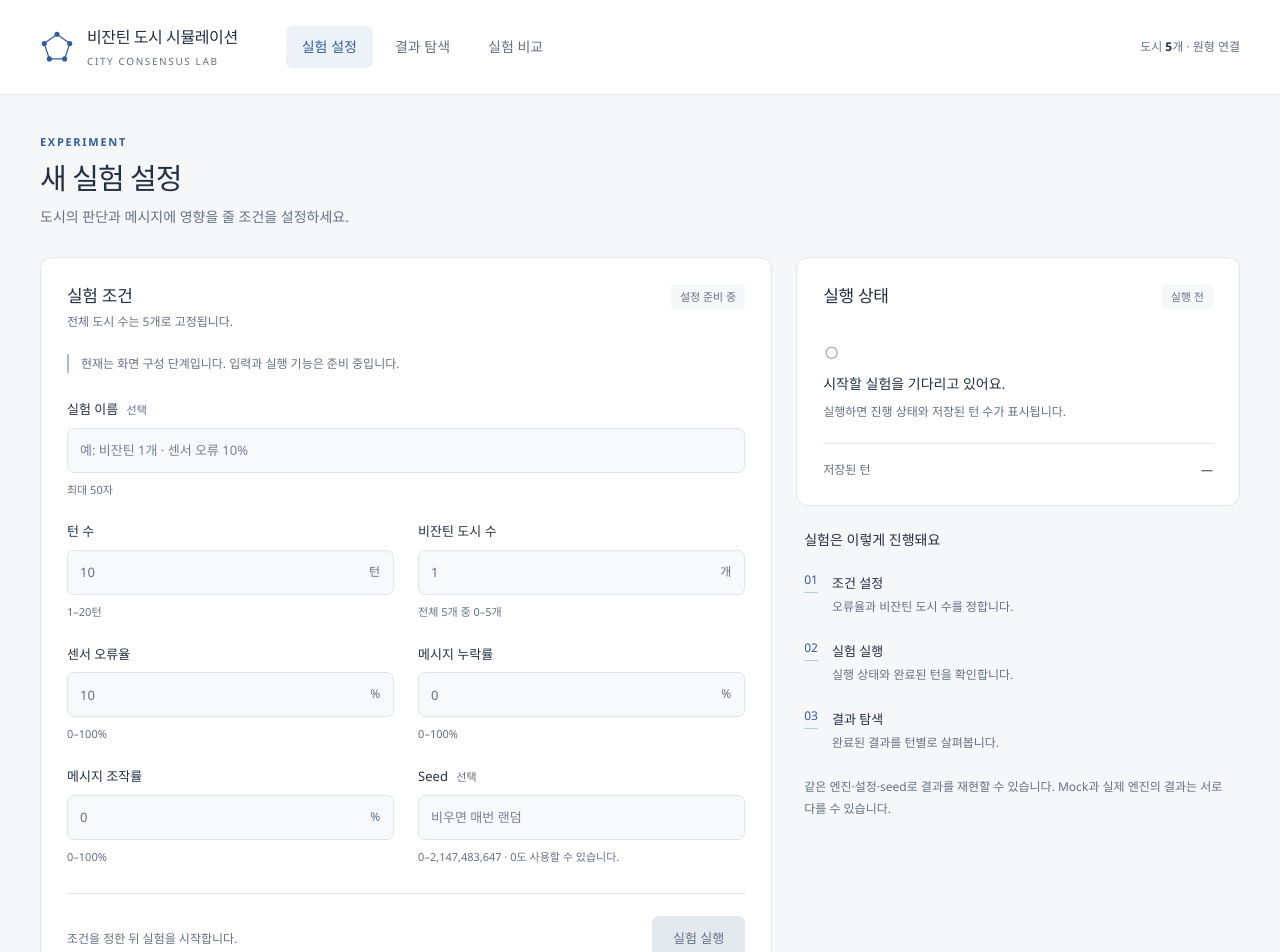
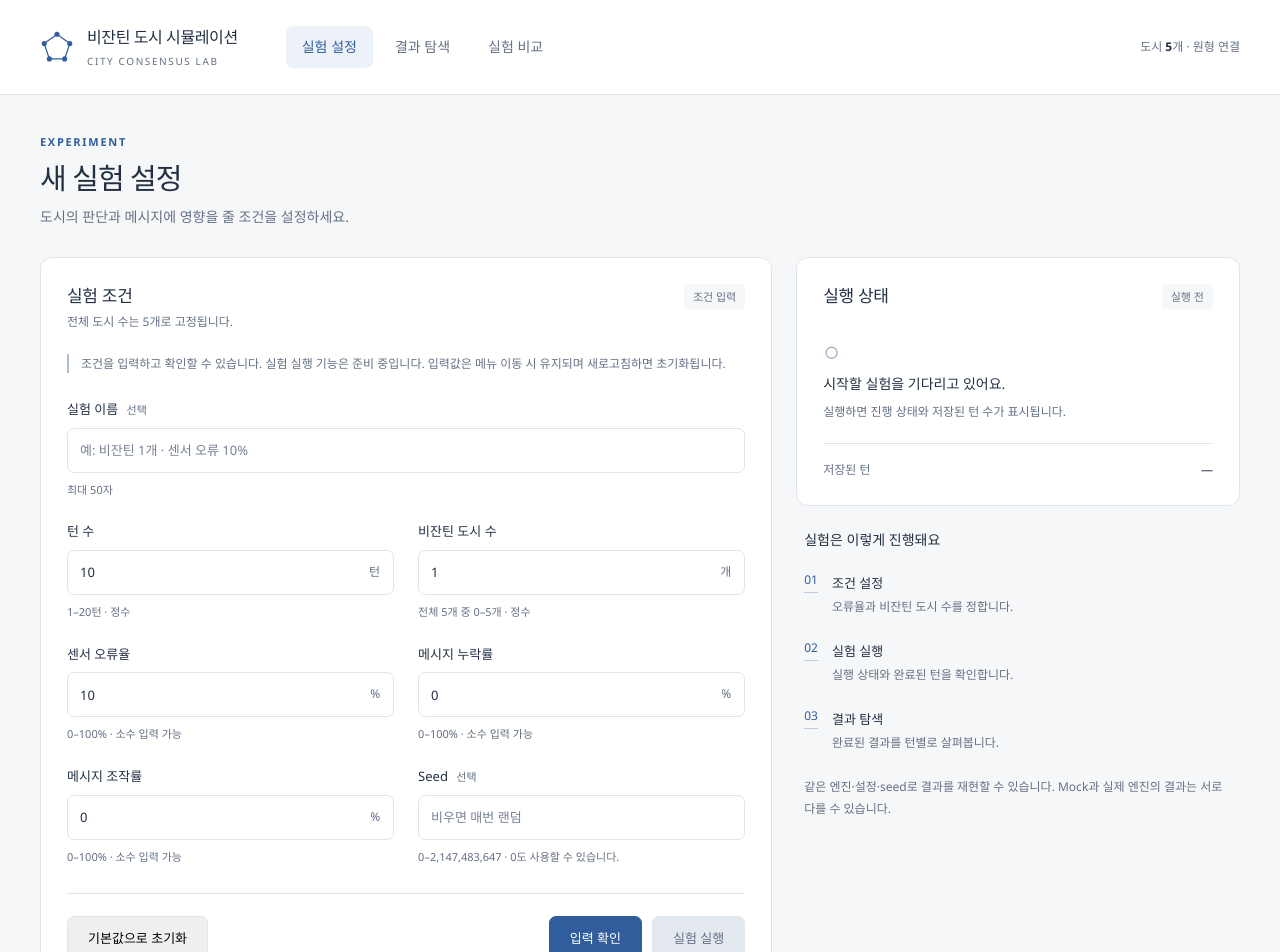
Before and after one commit to jsjin7371/byzantine-city-simulation, a React (Vite) app in the folder frontend/: page / in a window 1280 px wide. Shown: the top 952 px of the page. Built offline with nearby package versions, Linux system fonts and the light colour scheme.

Commit message:
feat: 실험 설정 입력 및 유효성 검사 구현

```diff
--- a/frontend/package.json
+++ b/frontend/package.json
@@ -9,6 +9,7 @@
     "dev": "vite",
     "build": "tsc -b && vite build",
     "lint": "oxlint",
+    "test": "node --experimental-strip-types --test tests/*.test.mjs",
     "typecheck": "tsc -b",
     "preview": "vite preview"
   },
--- a/frontend/src/App.css
+++ b/frontend/src/App.css
@@ -34,6 +34,12 @@
 .field input:disabled, .field select:disabled { color: #657084; -webkit-text-fill-color: #657084; background: #f8f9fb; opacity: 1; }
 .field input::placeholder { color: #768194; -webkit-text-fill-color: #768194; opacity: 1; }
 .field small { font-size: 11px; color: var(--muted); }
+.field .field-error { color: #b42318; }
+.field-error:empty { display: none; }
+.field input[aria-invalid='true'] { border-color: #b42318; }
+.form-actions { display: flex; flex-wrap: wrap; gap: 10px; }
+.form-feedback { font-size: 12px; color: var(--accent); margin-top: 14px; }
+.form-feedback:empty { display: none; }
 .input-with-unit { position: relative; }
 .input-with-unit input { padding-right: 42px; }
 .input-with-unit > span { position: absolute; right: 14px; top: 12px; font-size: 12px; color: var(--muted); }
--- a/frontend/src/App.tsx
+++ b/frontend/src/App.tsx
@@ -5,9 +5,11 @@ import { SetupPage } from './pages/SetupPage'
 import { ResultsPage } from './pages/ResultsPage'
 import { ComparePage } from './pages/ComparePage'
 import './App.css'
+import { createExperimentDraft } from './experimentForm'
 
 function App() {
   const [page, setPage] = useState(readPageFromHash)
+  const [draft, setDraft] = useState(createExperimentDraft)
 
   // 메뉴 주소를 해시로 유지해 새로고침과 브라우저 뒤로 가기도 지원한다.
   useEffect(() => {
@@ -28,7 +30,7 @@ function App() {
       </button>
       <AppHeader currentPage={page} />
       <main id="main-content" className="main-content" tabIndex={-1}>
-        {page === 'setup' && <SetupPage />}
+        {page === 'setup' && <SetupPage draft={draft} onDraftChange={setDraft} />}
         {page === 'results' && <ResultsPage />}
         {page === 'compare' && <ComparePage />}
       </main>
--- /dev/null
+++ b/frontend/src/experimentForm.ts
@@ -0,0 +1,35 @@
+export const settingFields = [
+  { name: 'turns', label: '턴 수', value: '10', hint: '1–20턴 · 정수', unit: '턴', min: 1, max: 20, integer: true },
+  { name: 'byzantine_count', label: '비잔틴 도시 수', value: '1', hint: '전체 5개 중 0–5개 · 정수', unit: '개', min: 0, max: 5, integer: true },
+  { name: 'sensor_error', label: '센서 오류율', value: '10', hint: '0–100% · 소수 입력 가능', unit: '%', min: 0, max: 100, integer: false },
+  { name: 'drop_rate', label: '메시지 누락률', value: '0', hint: '0–100% · 소수 입력 가능', unit: '%', min: 0, max: 100, integer: false },
+  { name: 'flip_rate', label: '메시지 조작률', value: '0', hint: '0–100% · 소수 입력 가능', unit: '%', min: 0, max: 100, integer: false },
+] as const
+
+export type ExperimentField = 'name' | 'seed' | (typeof settingFields)[number]['name']
+export type ExperimentDraft = Record<ExperimentField, string>
+export type FormErrors = Partial<Record<ExperimentField, string>>
+
+// 입력 중 빈 문자열을 유지한다. API 전송용 숫자 변환은 연동 단계에서 처리한다.
+export function createExperimentDraft(): ExperimentDraft {
+  return { name: '', turns: '10', byzantine_count: '1', sensor_error: '10', drop_rate: '0', flip_rate: '0', seed: '' }
+}
+
+export function validateExperimentDraft(draft: ExperimentDraft): FormErrors {
+  const errors: FormErrors = {}
+  if (Array.from(draft.name).length > 50) errors.name = '실험 이름은 50자 이하로 입력해 주세요.'
+  for (const field of settingFields) {
+    const raw = draft[field.name].trim()
+    const pattern = field.integer ? /^\d+$/ : /^(?:\d+(?:\.\d*)?|\.\d+)$/
+    if (!raw) {
+      errors[field.name] = `${field.label}을(를) 입력해 주세요.`
+    } else if (!pattern.test(raw) || !Number.isFinite(Number(raw)) || Number(raw) < field.min || Number(raw) > field.max) {
+      errors[field.name] = `${field.min}–${field.max} 범위의 ${field.integer ? '정수' : '숫자'}를 입력해 주세요.`
+    }
+  }
+  const seed = draft.seed.trim()
+  if (seed && (!/^\d+$/.test(seed) || !Number.isSafeInteger(Number(seed)) || Number(seed) > 2147483647)) {
+    errors.seed = 'Seed는 0–2,147,483,647 범위의 정수로 입력하거나 비워 주세요.'
+  }
+  return errors
+}
--- a/frontend/src/pages/SetupPage.tsx
+++ b/frontend/src/pages/SetupPage.tsx
@@ -1,48 +1,70 @@
+import { useState } from 'react'
+import type { FormEvent } from 'react'
 import { PageHeading } from '../components/PageHeading'
 import { Panel } from '../components/Panel'
+import { createExperimentDraft, settingFields, validateExperimentDraft } from '../experimentForm'
+import type { ExperimentDraft, ExperimentField } from '../experimentForm'
 
-const settingFields = [
-  { name: 'turns', label: '턴 수', value: 10, hint: '1–20턴', unit: '턴' },
-  { name: 'byzantine_count', label: '비잔틴 도시 수', value: 1, hint: '전체 5개 중 0–5개', unit: '개' },
-  { name: 'sensor_error', label: '센서 오류율', value: 10, hint: '0–100%', unit: '%' },
-  { name: 'drop_rate', label: '메시지 누락률', value: 0, hint: '0–100%', unit: '%' },
-  { name: 'flip_rate', label: '메시지 조작률', value: 0, hint: '0–100%', unit: '%' },
-] as const
-
-export function SetupPage() {
+export function SetupPage({ draft, onDraftChange }: { draft: ExperimentDraft; onDraftChange: (draft: ExperimentDraft) => void }) {
+  const [showErrors, setShowErrors] = useState(false)
+  const [checked, setChecked] = useState(false)
+  const errors = validateExperimentDraft(draft)
+  const visibleError = (field: ExperimentField) => showErrors ? errors[field] : undefined
+  function update(field: ExperimentField, value: string) {
+    onDraftChange({ ...draft, [field]: value })
+    setChecked(false)
+  }
+  function check(event: FormEvent<HTMLFormElement>) {
+    event.preventDefault()
+    setShowErrors(true)
+    setChecked(Object.keys(errors).length === 0)
+    const firstError = (Object.keys(draft) as ExperimentField[]).find((field) => errors[field])
+    if (firstError) event.currentTarget.querySelector<HTMLInputElement>(`[name="${firstError}"]`)?.focus()
+  }
+  function reset() {
+    onDraftChange(createExperimentDraft())
+    setShowErrors(false)
+    setChecked(false)
+  }
   return (
     <>
       <PageHeading eyebrow="EXPERIMENT" title="새 실험 설정" description="도시의 판단과 메시지에 영향을 줄 조건을 설정하세요." />
       <div className="setup-layout">
-        <Panel title="실험 조건" description="전체 도시 수는 5개로 고정됩니다." aside={<span className="badge">설정 준비 중</span>}>
-          <p className="availability-note" id="settings-note">현재는 화면 구성 단계입니다. 입력과 실행 기능은 준비 중입니다.</p>
-          <fieldset className="settings-fields" disabled aria-describedby="settings-note">
+        <Panel title="실험 조건" description="전체 도시 수는 5개로 고정됩니다." aside={<span className="badge">조건 입력</span>}>
+          <p className="availability-note" id="settings-note">조건을 입력하고 확인할 수 있습니다. 실험 실행 기능은 준비 중입니다. 입력값은 메뉴 이동 시 유지되며 새로고침하면 초기화됩니다.</p>
+          <form noValidate onSubmit={check}>
+          <fieldset className="settings-fields" aria-describedby="settings-note">
             <legend className="sr-only">실험 조건 입력</legend>
             <label className="field field--full" htmlFor="experiment-name">
               <span>실험 이름 <span className="optional">선택</span></span>
-              <input id="experiment-name" name="name" type="text" placeholder="예: 비잔틴 1개 · 센서 오류 10%" aria-describedby="name-hint" />
+              <input id="experiment-name" name="name" type="text" value={draft.name} onChange={(event) => update('name', event.target.value)} placeholder="예: 비잔틴 1개 · 센서 오류 10%" aria-invalid={Boolean(visibleError('name'))} aria-describedby="name-hint name-error" />
               <small id="name-hint">최대 50자</small>
+              <small className="field-error" id="name-error">{visibleError('name')}</small>
             </label>
             {settingFields.map((field) => (
               <label key={field.name} className="field" htmlFor={`setting-${field.name}`}>
                 <span>{field.label}</span>
                 <span className="input-with-unit">
-                  <input id={`setting-${field.name}`} name={field.name} type="number" defaultValue={field.value} aria-describedby={`hint-${field.name}`} />
+                  <input id={`setting-${field.name}`} name={field.name} type="text" inputMode={field.integer ? 'numeric' : 'decimal'} required value={draft[field.name]} onChange={(event) => update(field.name, event.target.value)} aria-invalid={Boolean(visibleError(field.name))} aria-describedby={`hint-${field.name} error-${field.name}`} />
                   <span aria-hidden="true">{field.unit}</span>
                 </span>
                 <small id={`hint-${field.name}`}>{field.hint}</small>
+                <small className="field-error" id={`error-${field.name}`}>{visibleError(field.name)}</small>
               </label>
             ))}
             <label className="field" htmlFor="setting-seed">
               <span>Seed <span className="optional">선택</span></span>
-              <input id="setting-seed" name="seed" type="number" placeholder="비우면 매번 랜덤" aria-describedby="seed-hint" />
+              <input id="setting-seed" name="seed" type="text" inputMode="numeric" value={draft.seed} onChange={(event) => update('seed', event.target.value)} placeholder="비우면 매번 랜덤" aria-invalid={Boolean(visibleError('seed'))} aria-describedby="seed-hint seed-error" />
               <small id="seed-hint">0–2,147,483,647 · 0도 사용할 수 있습니다.</small>
+              <small className="field-error" id="seed-error">{visibleError('seed')}</small>
             </label>
           </fieldset>
           <div className="form-footer">
-            <span>조건을 정한 뒤 실험을 시작합니다.</span>
-            <button className="button button--primary" disabled aria-describedby="settings-note">실험 실행</button>
+            <button className="button" type="button" onClick={reset}>기본값으로 초기화</button>
+            <div className="form-actions"><button className="button button--primary" type="submit">입력 확인</button><button className="button" type="button" disabled aria-describedby="settings-note">실험 실행</button></div>
           </div>
+          <p className="form-feedback" role="status">{checked ? '입력값이 올바릅니다. 아직 실험을 실행하거나 서버에 저장하지 않았습니다.' : ''}</p>
+          </form>
         </Panel>
         <aside className="side-stack" aria-label="실행 안내">
           <Panel title="실행 상태" aside={<span className="badge">실행 전</span>}>
```
Also changed, not shown: 2 other files (tests, documents, lock files or other folders).
